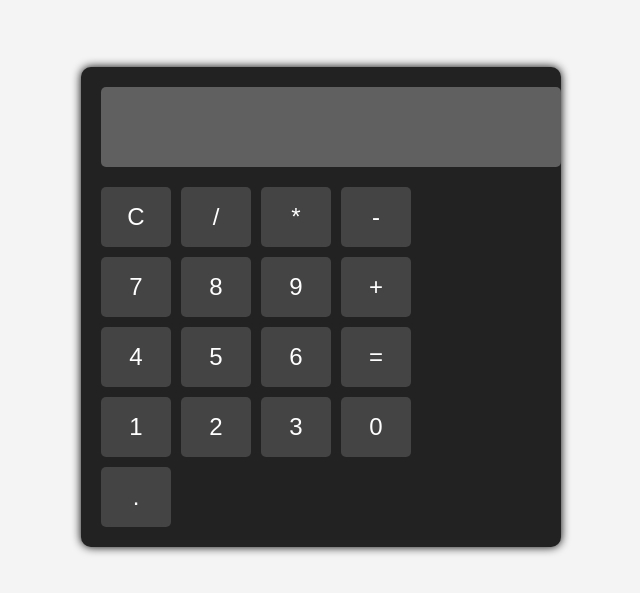
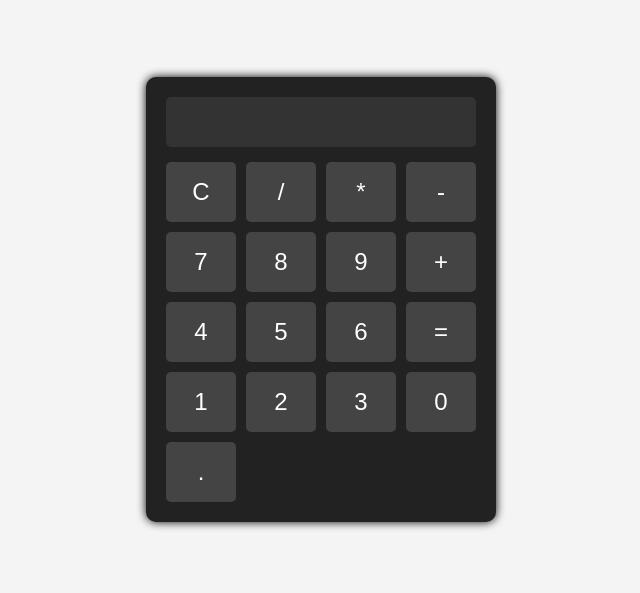
Before and after one commit to kalg12/Calculadora, a plain HTML site: page index.html in a window 1280 px wide. Shown: the part 101-694 px from the top of the page, without its empty margins (319-959 px from the left). Drawn offline with Linux system fonts and the light colour scheme.

Commit message:
Ajustes finales

```diff
--- a/script.js
+++ b/script.js
@@ -10,3 +10,12 @@ function appendValue(elValorQueTuApretaste) {
 const clearDisplay = () => {
   display.value = "";
 };
+
+const calculateResult = () => {
+  try {
+    display.value = eval(display.value);
+  } catch (error) {
+    alert("Hay un error en la operación");
+    clearDisplay();
+  }
+};
--- a/styles.css
+++ b/styles.css
@@ -5,6 +5,7 @@ body {
   height: 100vh;
   background-color: #f4f4f4;
   font-family: sans-serif;
+  margin: 0;
 }
 
 .calculator {
@@ -12,24 +13,27 @@ body {
   padding: 20px;
   border-radius: 10px;
   box-shadow: 0px 0px 10px #000;
+  width: 310px; /* ancho fijo para evitar que el input se expanda demasiado */
 }
 
 #display {
   width: 100%;
-  height: 60px;
-  font-size: 2rem;
-  margin-bottom: 20px;
+  height: 50px;
+  font-size: 1.8rem;
+  margin-bottom: 15px;
   text-align: right;
   padding: 10px;
   border: none;
   border-radius: 5px;
+  background-color: #333;
   color: white;
+  box-sizing: border-box;
 }
 
 .buttons {
   display: grid;
-  grid-template-columns: repeat(4, 70px);
-  grid-gap: 10px;
+  grid-template-columns: repeat(4, 1fr);
+  gap: 10px;
 }
 
 button {
```
